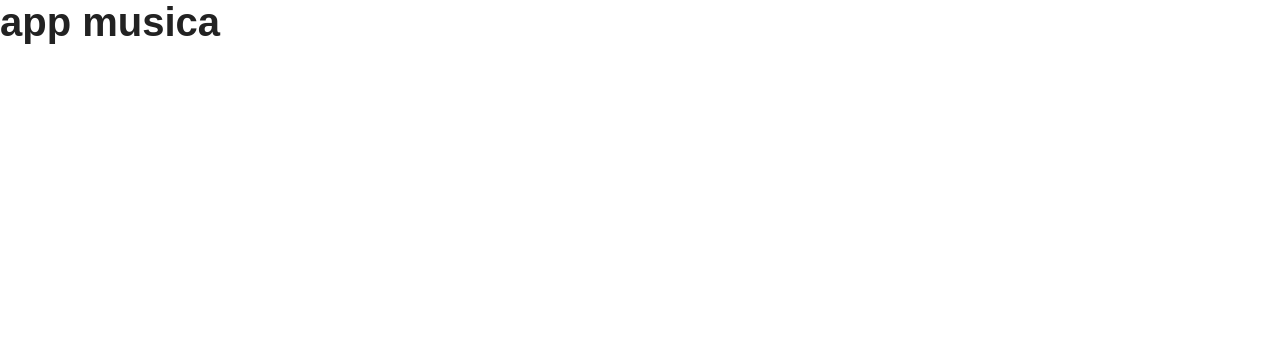
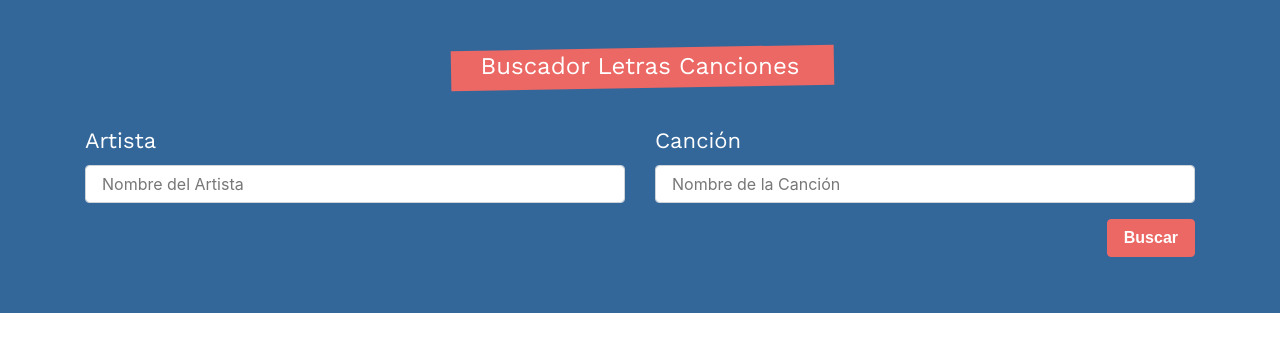
Before and after one commit to sebaszwenger/buscador-letras-canciones-react, a React (Create React App) app: page / in a window 1280 px wide. Shown: the top 352 px of the page. Built offline with nearby package versions, Linux system fonts and the light colour scheme; a web font is replaced by a local one.

Commit message:
import & implementation Form component

```diff
--- a/src/App.js
+++ b/src/App.js
@@ -1,8 +1,11 @@
+import { Fragment } from "react";
+import Form from "./components/Form";
+
 function App() {
   return (
-    <div className="App">
-      <h1>app musica</h1>
-    </div>
+    <>
+      <Form />
+    </>
   );
 }
 
```
